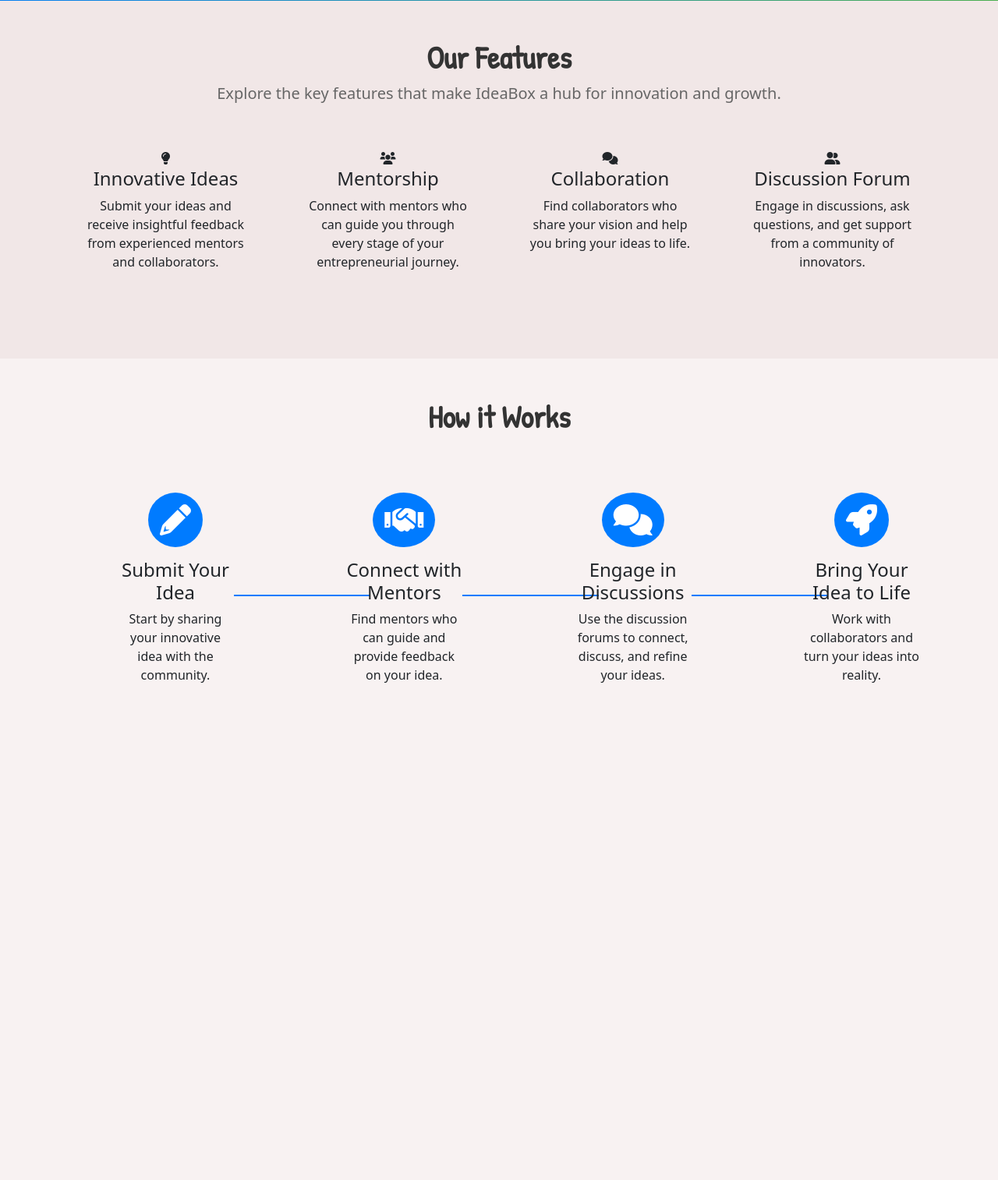
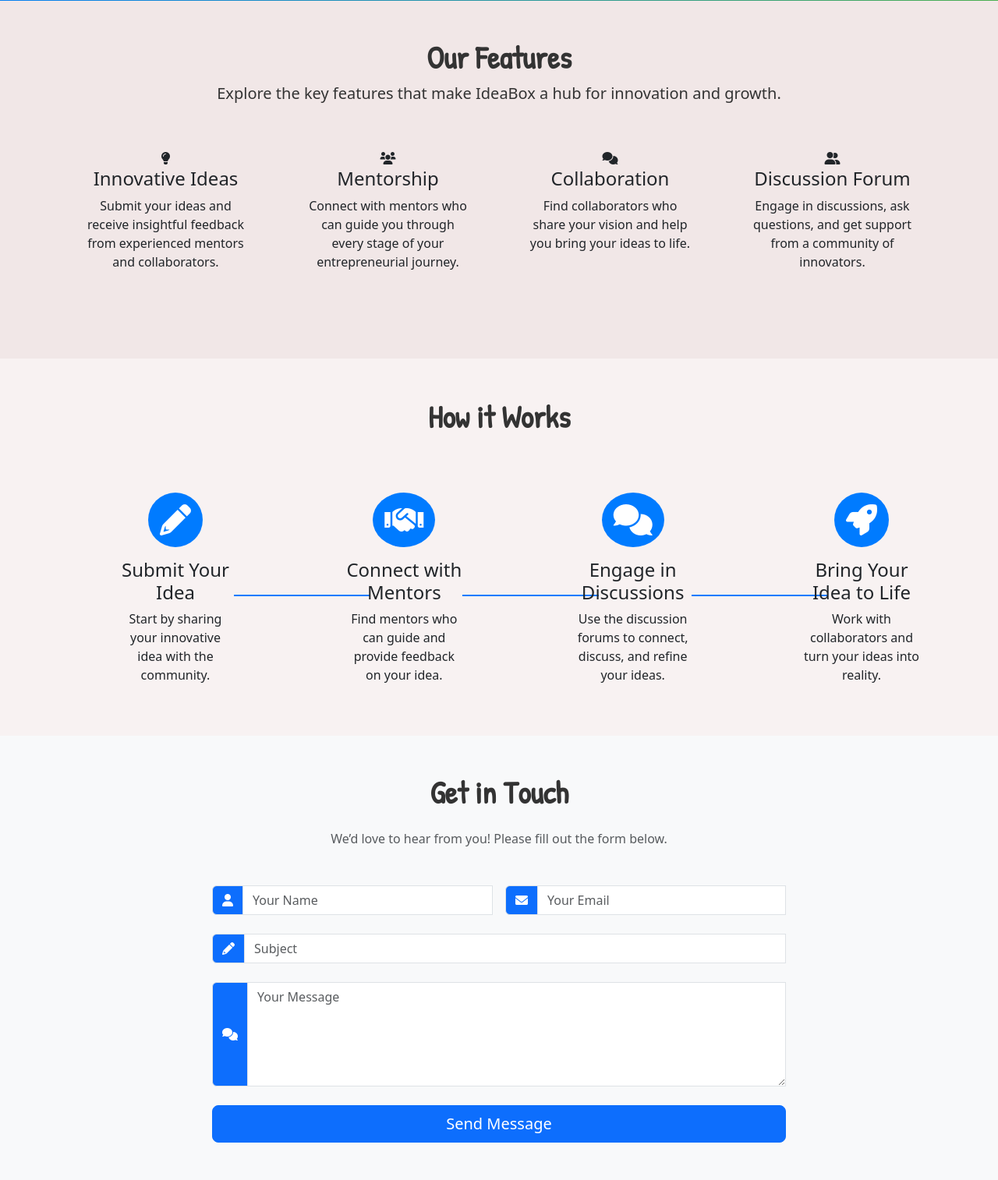
Before and after one commit to Ajay-2005/IdeaBox, a Django app: page / in a window 1280 px wide. Shown: the part 695-2209 px from the top of the page at 78% size. Before the commit the page ends 1571 px from the top, so only its background shows below. Run offline with Django 5.2, Linux system fonts and the light colour scheme.

Commit message:
Add contact form ui

```diff
--- a/static/style.css
+++ b/static/style.css
@@ -106,7 +106,7 @@
 }
 
 .features-section .lead {
-    color: #666;
+    color: #333;
     font-size: 1.25rem;
     margin-bottom: 2rem;
 }
@@ -115,16 +115,12 @@
     transform: translateY(-10px);
 }
 
-
-
-
 .how-it-works-section {
     padding: 50px 0;
     position: relative;
     background-color: #f8f2f2;
 
 }
-
 .how-it-works-section h2 {
     font-size: 2.5rem;
     padding-bottom: 50px;
@@ -132,7 +128,6 @@
     color: #333;
     font-family: 'Patrick Hand', 'Sans serif';
 }
-
 .map-container {
     display: flex;
     flex-wrap: nowrap;
@@ -144,15 +139,11 @@
     margin: 0 100px;
     padding-left: 50px;
 }
-
-
 .step {
     width: 150px;
     text-align: center;
     position: relative;
 }
-
-
 .connector-arrow {
     width: 175px;
     height: 2px;
@@ -162,7 +153,6 @@
     right: -175px;
 
 }
-
 .step-1 .connector-arrow {
     right: -175px;
 }
@@ -185,6 +175,27 @@
     padding: 15px;
     border-radius: 50%;
     margin-bottom: 15px;
+}
+.contact-section{
+    background-color: #f8f2f2;
+    padding:60px 0;
+}
+.contact-section h2{
+    font-size: 2.5rem;
+    font-weight: 700;
+    color: #333;
+    font-family: 'Patrick Hand', 'Sans serif';
+}
+.form-control{
+    border-radius: 0.05rem;
+    text-decoration:none;
+}
+
+.contact-section .btn-primary{
+    width: 100%;
+}
+.contact-section .btn-primary:hover{
+    background-color: #007bff;
 }
 
 
--- a/templates/home.html
+++ b/templates/home.html
@@ -89,6 +89,65 @@
 </section>
 
 
+<section id="contact" class="contact-section py-5 bg-light">
+    <div class="container">
+        <h2 class="text-center mb-4">Get in Touch</h2>
+        <p class="text-center mb-5 text-muted">We’d love to hear from you! Please fill out the form below.</p>
+        <div class="row justify-content-center">
+            <div class="col-lg-8 col-md-10">
+                <form action="" method="POST" novalidate>
+                    <div class="row g-3">
+                        <div class="col-md-6">
+                            <label for="name" class="form-label visually-hidden">Your Name</label>
+                            <div class="input-group">
+                                <span class="input-group-text bg-primary text-white"><i class="fas fa-user"></i></span>
+                                <input type="text" class="form-control" id="name" name="name" placeholder="Your Name"
+                                    required>
+                                <div class="invalid-feedback">Please enter your name.</div>
+                            </div>
+                        </div>
+
+                        <div class="col-md-6">
+                            <label for="email" class="form-label visually-hidden">Your Email</label>
+                            <div class="input-group">
+                                <span class="input-group-text bg-primary text-white"><i
+                                        class="fas fa-envelope"></i></span>
+                                <input type="email" class="form-control" id="email" name="email"
+                                    placeholder="Your Email" required>
+                                <div class="invalid-feedback">Please enter a valid email address.</div>
+                            </div>
+                        </div>
+                    </div>
+
+                    <div class="mt-4">
+                        <label for="subject" class="form-label visually-hidden">Subject</label>
+                        <div class="input-group">
+                            <span class="input-group-text bg-primary text-white"><i
+                                    class="fas fa-pencil-alt"></i></span>
+                            <input type="text" class="form-control" id="subject" name="subject" placeholder="Subject"
+                                required>
+                            <div class="invalid-feedback">Please enter a subject.</div>
+                        </div>
+                    </div>
+
+                    <div class="mt-4">
+                        <label for="message" class="form-label visually-hidden">Your Message</label>
+                        <div class="input-group">
+                            <span class="input-group-text bg-primary text-white"><i class="fas fa-comments"></i></span>
+                            <textarea class="form-control" id="message" name="message" rows="5"
+                                placeholder="Your Message" required></textarea>
+                            <div class="invalid-feedback">Please enter your message.</div>
+                        </div>
+                    </div>
+
+                    <div class="text-center mt-4">
+                        <button type="submit" class="btn btn-primary btn-lg px-4 py-2">Send Message</button>
+                    </div>
+                </form>
+            </div>
+        </div>
+    </div>
+</section>
 
 
 
```
